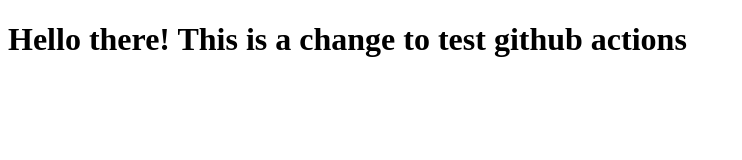
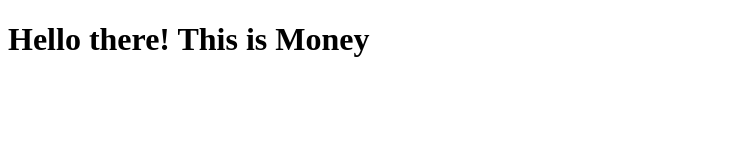
Before and after one commit to Sucodes/network-systems-assessment, a website: page app/public/index.html in a window 1280 px wide. Shown: the whole page, without its empty margins (0-742 px from the left). Drawn offline with Linux system fonts and the light colour scheme.

Commit message:
test app

```diff
--- a/app/public/index.html
+++ b/app/public/index.html
@@ -7,7 +7,7 @@
 </head>
 
 <body>
-    <h1>Hello there! This is a change to test github actions</h1>
+    <h1>Hello there! This is Money</h1>
 </body>
 
 </html>
--- a/app/server.js
+++ b/app/server.js
@@ -2,10 +2,6 @@
 const path = require("path");
 
 const app = express();
-
-// app.get("/", (req, res) => {
-//   res.send("Hello World! This is Money");
-// });
 
 app.use(express.static(path.join(__dirname, "public")));
 
```
